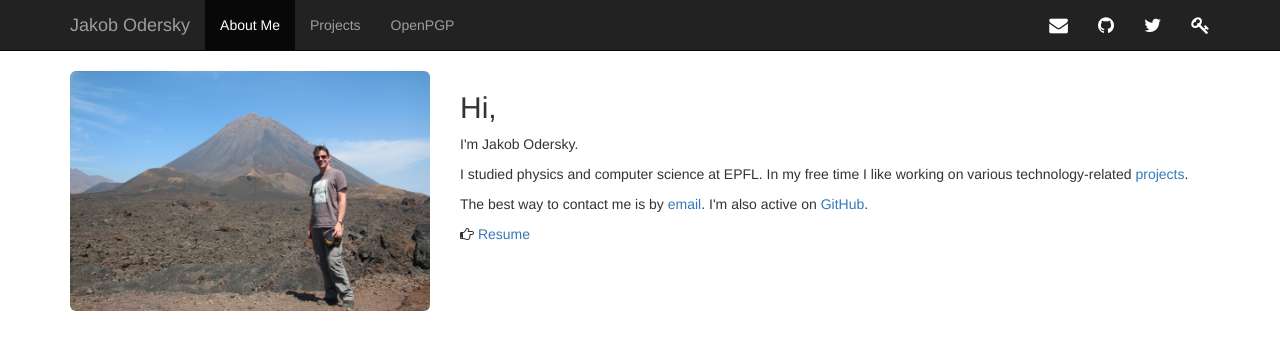
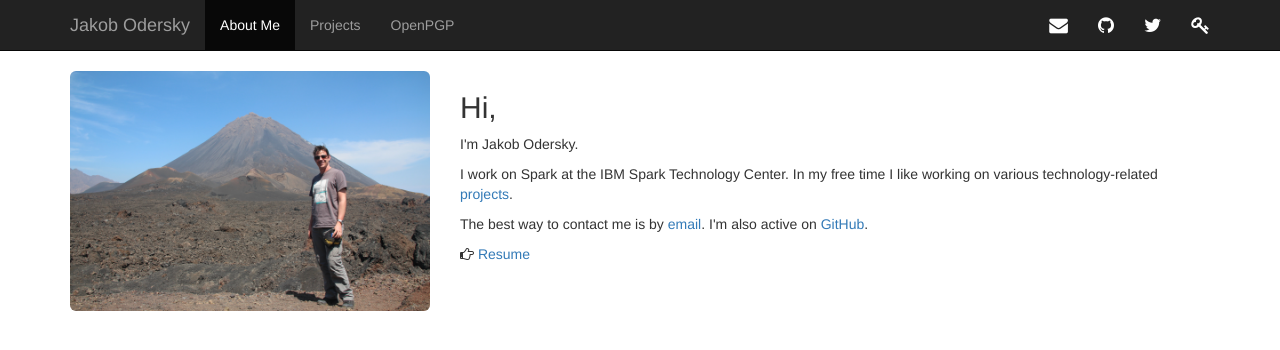
Before and after one commit to jodersky/homepage, a Jekyll site: the page built from index.html, in a window 1280 px wide. Shown: the top 350 px of the page. Built offline with Jekyll 4.4.1, drawn with Linux system fonts in a browser that asks for light colours; nearby versions of some CDN libraries.

Commit message:
Update work location

```diff
--- a/index.html
+++ b/index.html
@@ -10,7 +10,7 @@ id: about
 	<div class="col-sm-8">
 		<h2>Hi,</h2>
 		<p>I'm Jakob Odersky.</p>
-		<p>I studied physics and computer science at EPFL. In my free time I like working on various technology-related <a href="/projects">projects</a>.</p>
+		<p>I work on Spark at the IBM Spark Technology Center. In my free time I like working on various technology-related <a href="/projects">projects</a>.</p>
 		<p>The best way to contact me is by <a href="http://www.google.com/recaptcha/mailhide/d?k=01HL3HYaIAlqG65738Sa5o5g==&amp;c=Mhki0TZUvIR7t-3P1GlaVymx4LW_kxdovpzP9I4A8kU=" onclick="window.open('http://www.google.com/recaptcha/mailhide/d?k\07501HL3HYaIAlqG65738Sa5o5g\75\75\46c\75Mhki0TZUvIR7t-3P1GlaVymx4LW_kxdovpzP9I4A8kU\075', '', 'toolbar=0,scrollbars=0,location=0,statusbar=0,menubar=0,resizable=0,width=500,height=300'); return false;">email</a>. I'm also active on <a href="https://www.github.com/jodersky">GitHub</a>.</p>
 		<p><i class="fa fa-hand-o-right"></i> <a href="/assets/cv.pdf">Resume</a></p>
 	</div>
```
